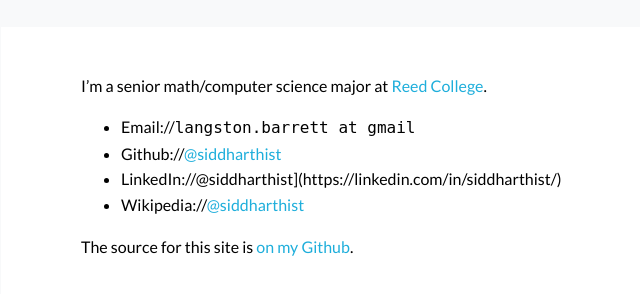
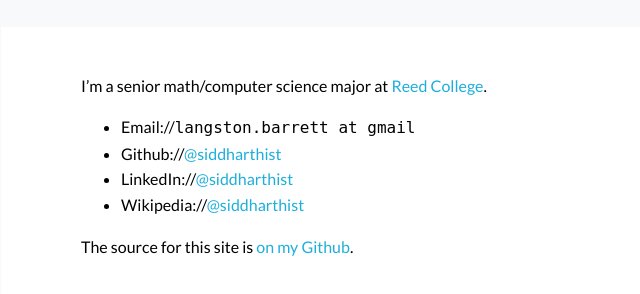
Before and after one commit to siddharthist/siddharthist.github.io, a plain HTML site: page about.html in a window 1280 px wide. Shown: the part 172-466 px from the top of the page, without its empty margins (239-879 px from the left). Drawn offline with Linux system fonts and the light colour scheme.

Commit message:
Publish [2018-03-08T08:46+00:00]

```diff
--- a/about.html
+++ b/about.html
@@ -34,7 +34,7 @@
 <ul>
 <li>Email://<code>langston.barrett at gmail</code></li>
 <li>Github://<a href="https://github.com/siddharthist/">@siddharthist</a></li>
-<li>LinkedIn://@siddharthist](https://linkedin.com/in/siddharthist/)</li>
+<li>LinkedIn://<a href="https://linkedin.com/in/siddharthist/">@siddharthist</a></li>
 <li>Wikipedia://<a href="https://en.wikipedia.org/wiki/User:Siddharthist">@siddharthist</a></li>
 </ul>
 <p>The source for this site is <a href="https://github.com/siddharthist/siddharthist.github.io">on my Github</a>.</p>
```
Also changed, not shown: images/naturality-in-group-theory/g-sets.pdf.svg (deleted), images/naturality-in-group-theory/linear-rep.pdf.svg (deleted), images/naturality-in-group-theory/opposite-group.pdf.svg (deleted), images/naturality-in-group-theory/triangle.pdf.svg (deleted).
